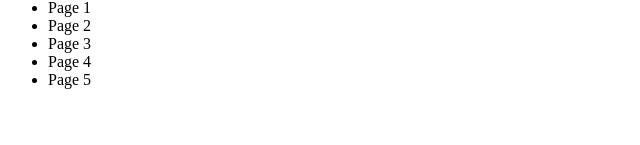
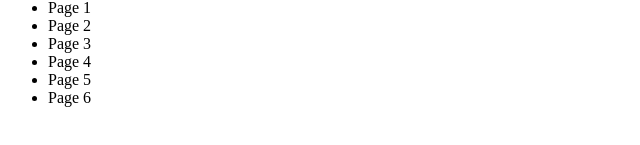
Before and after one commit to Hamrounix/git-test, a plain HTML site: page index.html in a window 1280 px wide. Shown: the part 185-330 px from the top of the page, 0-640 px from the left. Drawn offline with Linux system fonts and the light colour scheme.

Commit message:
Adding li

```diff
--- a/index.html
+++ b/index.html
@@ -26,6 +26,7 @@
       <li>Page 3</li>
       <li>Page 4</li>
       <li>Page 5</li>
+      <li>Page 6</li>
     </ul>
   </body>
 </html>
```
